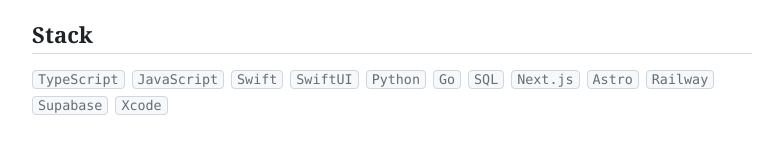
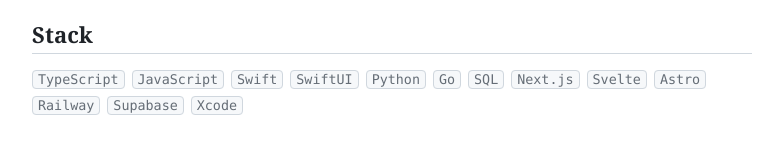
Before and after one commit to tszaks/tylerszakacs, a website: page index.html in a window 1280 px wide. Shown: the part 1736-1896 px from the top of the page, without its empty margins (248-1031 px from the left). Drawn offline with Linux system fonts and the light colour scheme.

Commit message:
Add Svelte to stack

```diff
--- a/index.html
+++ b/index.html
@@ -416,6 +416,7 @@
     <code>Go</code>
     <code>SQL</code>
     <code>Next.js</code>
+    <code>Svelte</code>
     <code>Astro</code>
     <code>Railway</code>
     <code>Supabase</code>
```
